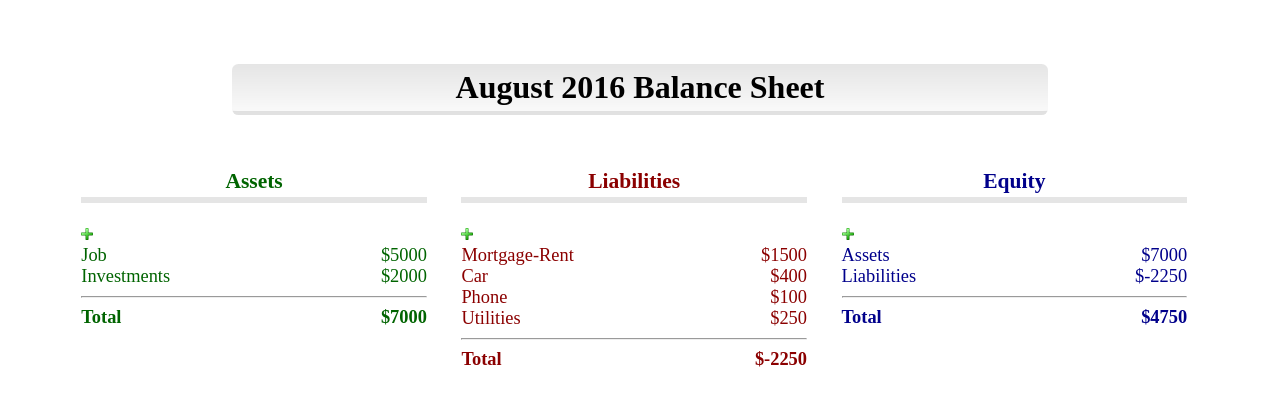
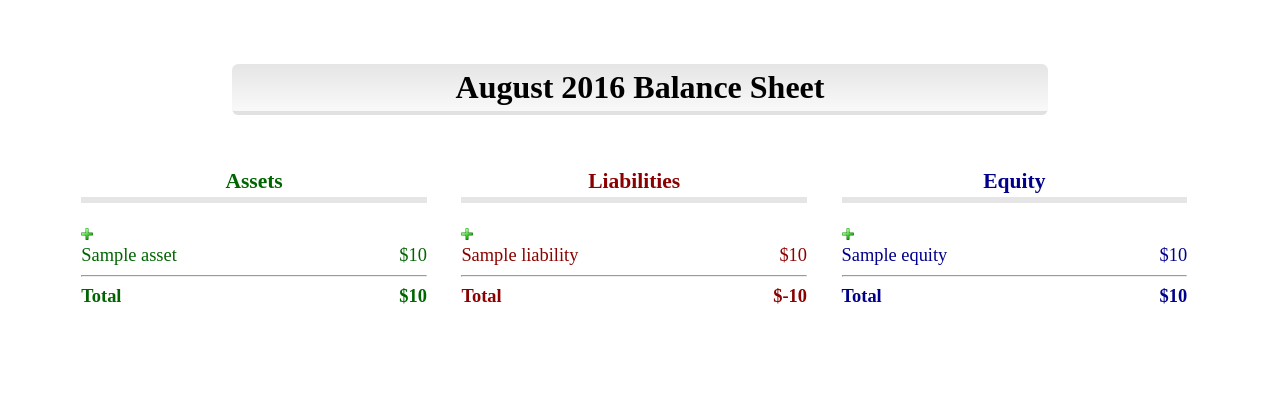
Before and after one commit to cgjonesdev/finance, a Flask app: template app/templates/balance_sheet.html in a window 1280 px wide. Shown: the top 406 px of the page. Run offline with Flask 2, Linux system fonts and the light colour scheme; the template is opened without the code that fills it: most values are stand-ins (such as "Sample title", 1, 10 or a date in 2020); parts of the project's set-up code (start-up, migrations or seed data) failed here and were passed over.

Commit message:
Got Create working with database for balance_sheet

```diff
--- a/app/static/js/script.js
+++ b/app/static/js/script.js
@@ -1,23 +1,23 @@
 var total = 0;
 var calcTotal = function() {
-    assets = document.getElementsByClassName("assets");
+    var assets = document.getElementsByClassName("assets");
     for (var i=0; i<assets.length; i++) {
        total += parseFloat(assets[i].innerHTML.slice(1, assets[i].innerHTML.length));
        document.getElementById("assetsTotal").innerHTML = "$" + total;
-       document.getElementsByClassName("equityAssets")[0].innerHTML = "$" + total;
+       // document.getElementsByClassName("equityAssets")[0].innerHTML = "$" + total;
     }
     total = 0;
-    liabilities = document.getElementsByClassName("liabilities");
+    var liabilities = document.getElementsByClassName("liabilities");
     for (var i=0; i<liabilities.length; i++) {
        total += parseFloat(liabilities[i].innerHTML.slice(1, liabilities[i].innerHTML.length));
        document.getElementById("liabilitiesTotal").innerHTML = "$" + -total;
-       document.getElementsByClassName("equityLiabilities")[0].innerHTML = "$" + -total;
+       // document.getElementsByClassName("equityLiabilities")[0].innerHTML = "$" + -total;
     }
     total = 0;
-    equity = document.getElementsByClassName("equity");
+    var equity = document.getElementsByClassName("equity");
     for (var i=0; i<equity.length; i++) {
        total += parseFloat(equity[i].innerHTML.slice(1, equity[i].innerHTML.length));
-       document.getElementById("equityTotal").innerHTML = "$" + total;
+       // document.getElementById("equityTotal").innerHTML = "$" + total;
     }
 };
 calcTotal();
@@ -25,13 +25,13 @@ var monthNames = ["January", "February", "March", "April", "May", "June",
     "July", "August", "September", "October", "November", "December"
 ];
 var date = new Date();
-dateVal = monthNames[date.getMonth()] + " " + date.getFullYear() + " Balance Sheet"
+var dateVal = monthNames[date.getMonth()] + " " + date.getFullYear() + " Balance Sheet"
 document.getElementById("monthHeading").innerHTML = dateVal;
 document.title = dateVal;
 
 var showAddForm = function(name) {
-    addSymbols = document.getElementsByClassName("addSymbol");
-    inputs = document.getElementsByTagName("input");
+    var addSymbols = document.getElementsByClassName("addSymbol");
+    var inputs = document.getElementsByTagName("input");
     var submitAsset = document.getElementById("submitAsset");
     submitAsset.value = "Add";
     submitAsset.style.background = "linear-gradient(rgb(95,205,85), rgb(40,120,25))";
@@ -71,15 +71,21 @@ var showAddForm = function(name) {
     }
 }
 
+document.addEventListener('mousemove', function(e) {
+    activeElement = document.elementFromPoint(e.pageX, e.pageY);
+});
+
 var showEditForm = function(name) {
     addSymbols = document.getElementsByClassName("addSymbol");
+    console.log(name);
     if (name == "asset") {
         var form = document.getElementById("addEditAssetForm");
         form.hidden = !form.hidden
         var submitAsset = document.getElementById("submitAsset");
         submitAsset.value = "Edit";
         submitAsset.style.background = "linear-gradient(rgb(245,229,10), rgb(165,160,60))";
-        addSymbols[0].src = "/static/assets/minus.png";
+        addSymbols[0].src = "/static/assets/add.png";
+        form.action = "/balance_sheet/" + activeElement.name + "/update";
     }
     if (name == "liability") {
         var form = document.getElementById("addEditLiabilityForm");
@@ -87,7 +93,8 @@ var showEditForm = function(name) {
         var submitLiability = document.getElementById("submitLiability");
         submitLiability.value = "Edit";
         submitLiability.style.background = "linear-gradient(rgb(245,229,10), rgb(165,160,60))";
-        addSymbols[1].src = "/static/assets/minus.png";
+        addSymbols[1].src = "/static/assets/add.png";
+        form.action = "/balance_sheet/" + activeElement.name + "/update";
     }
     if (name == "equity") {
         var form = document.getElementById("addEditEquityForm");
@@ -95,22 +102,19 @@ var showEditForm = function(name) {
         var submitEquity = document.getElementById("submitEquity");
         submitEquity.value = "Edit";
         submitEquity.style.background = "linear-gradient(rgb(245,229,10), rgb(165,160,60))";
-        addSymbols[2].src = "/static/assets/minus.png";
+        addSymbols[2].src = "/static/assets/add.png";
+        form.action = "/balance_sheet/" + activeElement.name + "/update";
     }
 }
-
-document.addEventListener('mousemove', function(e) {
-    activeElement = document.elementFromPoint(e.pageX, e.pageY);
-});
 
 var showDelete = function(name) {
     var answer = confirm("Are you sure you want to delete " + activeElement.name + "?");
     if (answer) {
-        window.location = "/balance_sheet/" + activeElement.name + "/delete"
+        window.location = "/balance_sheet/" + activeElement.name + "/delete";
     }
 }
 
-images = document.getElementsByTagName("img");
+var images = document.getElementsByTagName("img");
 var showPencil = function(name) {
     for (var i=0; i<images.length; i++) {
         if (images[i].name == name) {
--- a/app/templates/balance_sheet.html
+++ b/app/templates/balance_sheet.html
@@ -9,13 +9,15 @@
                 <h3>Assets</h3>
                 <form id="addEditAssetForm" name="addAsset" method="POST" action="/balance_sheet" hidden>
                     <input id="addAssetInput" name="asset_name" type="text" placeholder="Asset name">
-                    <input type="text" name="asset_amount" placeholder="Assset amount">
+                    <input type="text" name="asset_amount" placeholder="Asset amount">
                     <input id="submitAsset" type="submit" value="Add">
                     <input type="hidden" name="assets_form">
                 </form>
                 <span style="float:left"><img class="addSymbol" src="/static/assets/add.png" style="margin-top:.2em" width="12" onclick="showAddForm('asset')"></span><br>
-                <div onmouseover="showPencil('Job')" onmouseout="hidePencil('Job')"><img class="edit" name="Job" src="/static/assets/pencil.png" width="24" onclick="showEditForm('asset')"><img class="edit" name="Job" style="margin-top:.2em" src="/static/assets/trashcan.png" width="15" onclick="showDelete('asset')"><span style="float:left">Job</span><span class="assets" style="float:right">$5000</span></div><br>
-                <div onmouseover="showPencil('Investments')" onmouseout="hidePencil('Investments')"><img class="edit" name="Investments" src="/static/assets/pencil.png" width="24" onclick="showEditForm('asset')"><img class="edit" name="Investments" style="margin-top:.2em" src="/static/assets/trashcan.png" width="15" onclick="showDelete('asset')"><span style="float:left" >Investments</span><span class="assets" style="float:right">$2000</span></div><br><hr>
+                {% for asset in assets %}
+                    <div onmouseover="showPencil('{{asset.name}}')" onmouseout="hidePencil('{{asset.name}}')"><img class="edit" name="{{asset.name}}" src="/static/assets/pencil.png" width="24" onclick="showEditForm('asset')"><img class="edit" name="{{asset.name}}" style="margin-top:.2em" src="/static/assets/trashcan.png" width="15" onclick="showDelete('asset')"><span style="float:left">{{asset.name}}</span><span class="assets" style="float:right">${{asset.amount}}</span></div><br>
+                {% endfor %}
+                <hr>
                 <b><span style="float:left">Total</span><span id="assetsTotal" style="float:right"></span><br></b>
             </div>
             <div id="liabilities">
@@ -27,10 +29,10 @@
                     <input type="hidden" name="liablities_form">
                 </form>
                 <span style="float:left"><img class="addSymbol" src="/static/assets/add.png" style="margin-top:.2em" width="12" onclick="showAddForm('liability')"></span><br>
-                <div onmouseover="showPencil('Mortgage-Rent')" onmouseout="hidePencil('Mortgage-Rent')"><img class="edit" name="Mortgage-Rent" src="/static/assets/pencil.png" width="24" onclick="showEditForm('liability')"><img class="edit" name="Mortgage-Rent" style="margin-top:.2em" src="/static/assets/trashcan.png" width="15" onclick="showDelete('liability')"><span style="float:left">Mortgage-Rent</span><span class="liabilities" style="float:right">$1500</span></div><br>
-                <div onmouseover="showPencil('Car')" onmouseout="hidePencil('Car')"><img class="edit" name="Car" src="/static/assets/pencil.png" width="24" onclick="showEditForm('liability')"><img class="edit" name="Car" style="margin-top:.2em" src="/static/assets/trashcan.png" width="15" onclick="showDelete('liability')"><span style="float:left">Car</span><span class="liabilities" style="float:right">$400</span></div><br>
-                <div onmouseover="showPencil('Phone')" onmouseout="hidePencil('Phone')"><img class="edit" name="Phone" src="/static/assets/pencil.png" width="24" onclick="showEditForm('liability')"><img class="edit" name="Phone" style="margin-top:.2em" src="/static/assets/trashcan.png" width="15" onclick="showDelete('liability')"><span style="float:left">Phone</span><span class="liabilities" style="float:right">$100</span></div><br>
-                <div onmouseover="showPencil('Utilities')" onmouseout="hidePencil('Utilities')"><img class="edit" name="Utilities" src="/static/assets/pencil.png" width="24" onclick="showEditForm('liability')"><img class="edit" name="Utilities" style="margin-top:.2em" src="/static/assets/trashcan.png" width="15" onclick="showDelete('liability')"><span style="float:left">Utilities</span><span class="liabilities" style="float:right">$250</span></div><br><hr>
+                {% for liability in liabilities %}
+                    <div onmouseover="showPencil('{{liability.name}}')" onmouseout="hidePencil('{{liability.name}}')"><img class="edit" name="{{liability.name}}" src="/static/assets/pencil.png" width="24" onclick="showEditForm('liability')"><img class="edit" name="{{liability.name}}" style="margin-top:.2em" src="/static/assets/trashcan.png" width="15" onclick="showDelete('liability')"><span style="float:left">{{liability.name}}</span><span class="liabilities" style="float:right">${{liability.amount}}</span></div><br>
+                {% endfor %}
+                <hr>
                 <b><span style="float:left"><b>Total</b></span><span id="liabilitiesTotal" style="float:right"></span><br></b>
             </div>
             <div id="equity">
@@ -42,9 +44,11 @@
                     <input type="hidden" name="equities_form">
                 </form>
                 <span style="float:left"><img class="addSymbol" src="/static/assets/add.png" style="margin-top:.2em" width="12" onclick="showAddForm('equity')"></span><br>
-                <div onmouseover="showPencil('Assets')" onmouseout="hidePencil('Assets')"><img class="edit" name="Assets" src="/static/assets/pencil.png" width="24" onclick="showEditForm('equity')"><img class="edit" name="Assets" style="margin-top:.2em" src="/static/assets/trashcan.png" width="15" onclick="showDelete('equity')"><span style="float:left">Assets</span><span class="equityAssets equity" style="float:right"></span></div><br>
-                <div onmouseover="showPencil('Liabilities')" onmouseout="hidePencil('Liabilities')"><img class="edit" name="Liabilities" src="/static/assets/pencil.png" width="24" onclick="showEditForm('equity')"><img class="edit" name="Liabilities" style="margin-top:.2em" src="/static/assets/trashcan.png" width="15" onclick="showDelete('equity')"><span style="float:left">Liabilities</span><span class="equityLiabilities equity" style="float:right"></span></div><br><hr>
-                <b><span style="float:left"><b>Total</b></span><span id="equityTotal" style="float:right"></span><br></b>
+                {% for equity in equities %}
+                    <div onmouseover="showPencil('{{equity.name}}')" onmouseout="hidePencil('{{equity.name}}')"><img class="edit" name="{{equity.name}}" src="/static/assets/pencil.png" width="24" onclick="showEditForm('equity')"><img class="edit" name="{{equity.name}}" style="margin-top:.2em" src="/static/assets/trashcan.png" width="15" onclick="showDelete('equity')"><span style="float:left">{{equity.name}}</span><span class="equityAssets equity" style="float:right">${{equity.amount}}</span></div><br>
+                {% endfor %}
+                <hr>
+                <b><span style="float:left"><b>Total</b></span><span id="equityTotal" style="float:right">${{equities.total}}</span><br></b>
             </div>
         </div>
     <script type="text/javascript" src="/static/js/script.js"></script>
```
Also changed, not shown: app/code/balance_sheet.py (+31 -5 lines), app/controllers.py (+15 -1 lines), app/views.py (+22 -7 lines).
